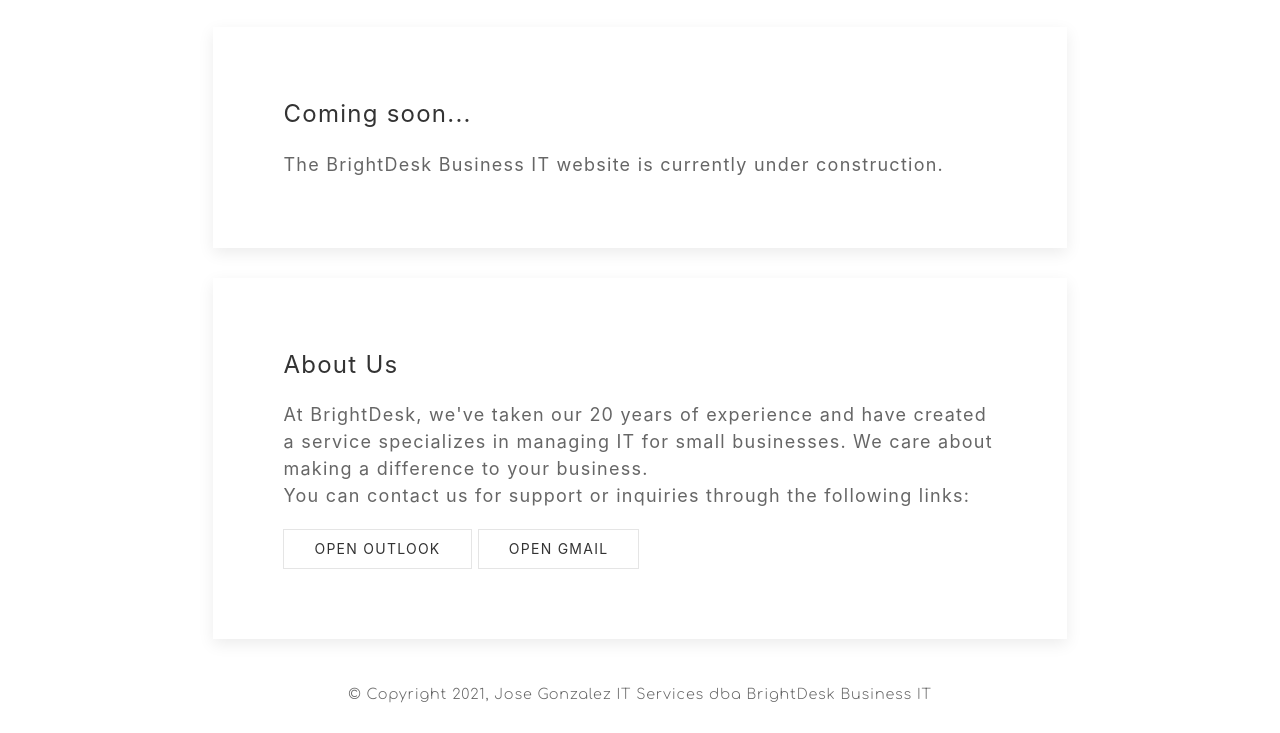
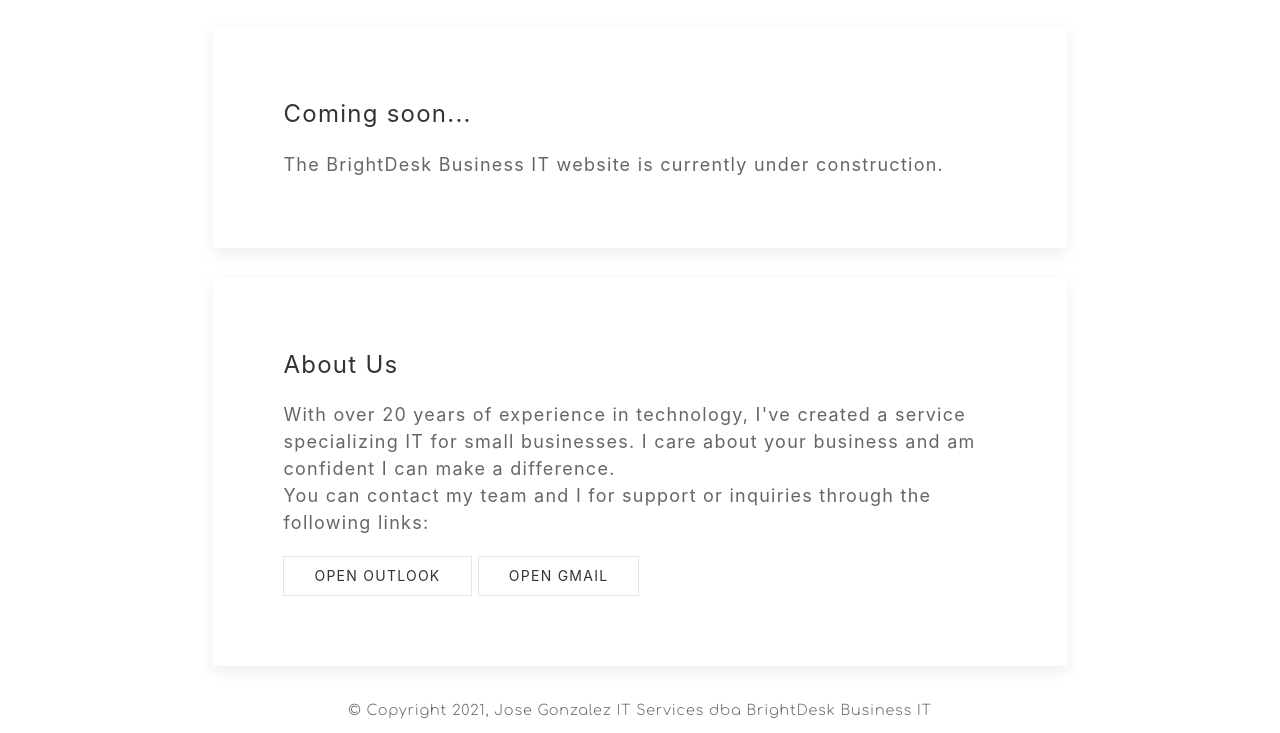
Before and after one commit to brightdesk/m2.lincoln, a plain HTML site: page index.html in a window 1280 px wide. Shown: the part 83-816 px from the top of the page. Drawn offline with Linux system fonts and the light colour scheme.

Commit message:
Update index.html

```diff
--- a/index.html
+++ b/index.html
@@ -58,8 +58,8 @@
 
   <div class="uk-card uk-card-default uk-card-large uk-width-2-3 uk-card-body uk-align-center">
     <h3 class="uk-card-title">About Us</h3>
-    <p>At BrightDesk, we've taken our 20 years of experience and have created a service specializes in managing IT for small businesses. We care about making a difference to your business.
-      <br> You can contact us for support or inquiries through the following links:</p>
+    <p>With over 20 years of experience in technology, I've created a service specializing IT for small businesses. I care about your business and am confident I can make a difference.
+      <br> You can contact my team and I for support or inquiries through the following links:</p>
     <a class="uk-button uk-button-default" href="mailto:admin@brightdesktop.com">Open Outlook</a>
     <a class="uk-button uk-button-default" href="https://mail.google.com/mail/?view=cm&fs=1&to=admin@brightdesktop.com">Open Gmail</a>
   </div>
```
